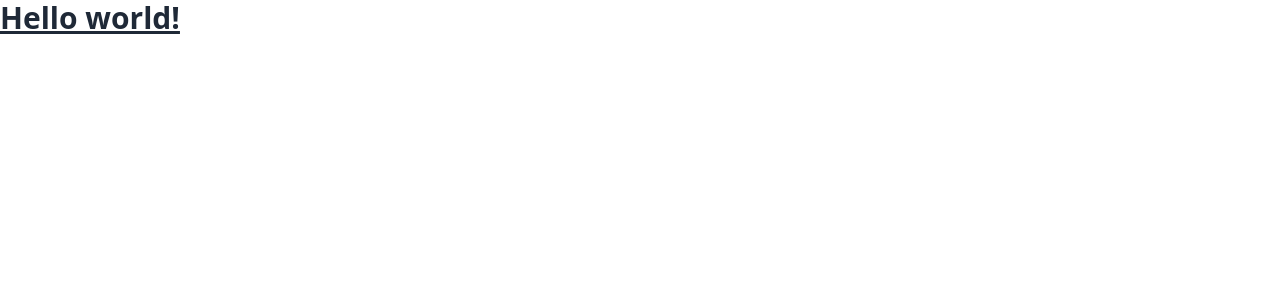
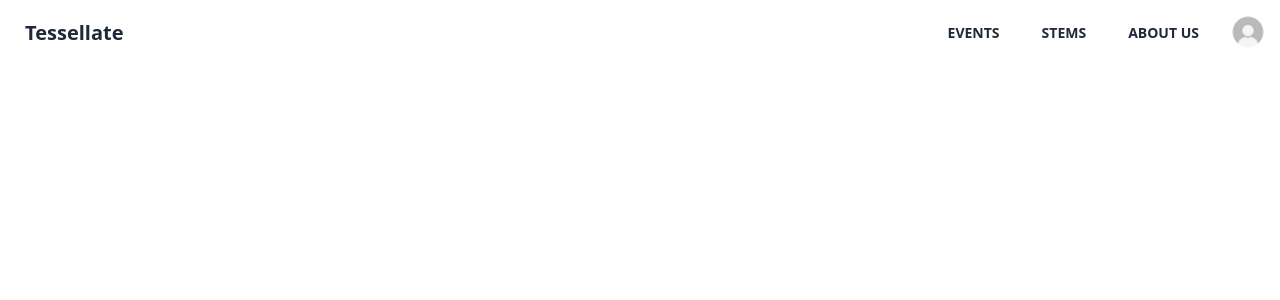
Before and after one commit to Tessellate-CMI/tessellate-frontend, a SvelteKit app: page / in a window 1280 px wide. Shown: the top 300 px of the page. Built offline with nearby package versions, Linux system fonts and the light colour scheme.

Commit message:
feat(component): added navbar
temp for now

```diff
--- a/src/routes/+page.svelte
+++ b/src/routes/+page.svelte
@@ -1 +1,27 @@
-<h1 class="text-3xl font-bold underline">Hello world!</h1>
+<div class="navbar bg-base-100">
+    <div class="flex-1">
+        <a class="btn btn-ghost text-xl normal-case" href="/">Tessellate</a>
+    </div>
+    <div class="flex-none gap-2">
+        <button class="btn btn-ghost">Events</button>
+        <button class="btn btn-ghost">Stems</button>
+        <button class="btn btn-ghost">About Us</button>
+        <div class="dropdown dropdown-end">
+            <span tabindex="-1" class="avatar btn btn-circle btn-ghost">
+                <div class="w-10 rounded-full">
+                    <img src="/stock_profile.jpg" alt="Profile" />
+                </div>
+            </span>
+            <ul
+                tabindex="-1"
+                class="menu dropdown-content rounded-box menu-sm z-[1] mt-3 w-36 bg-base-100 p-2 shadow"
+            >
+                <li>
+                    <a href="."> Profile </a>
+                </li>
+                <li><a href=".">Settings</a></li>
+                <li><a href=".">Logout</a></li>
+            </ul>
+        </div>
+    </div>
+</div>
```
Also changed, not shown: static/stock_profile.jpg (added).
